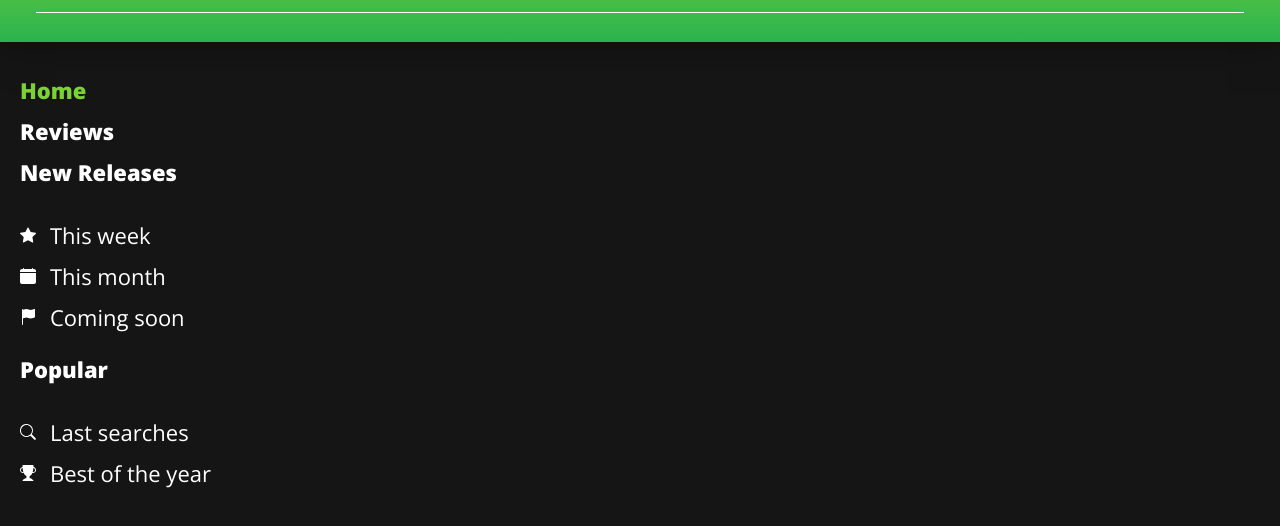
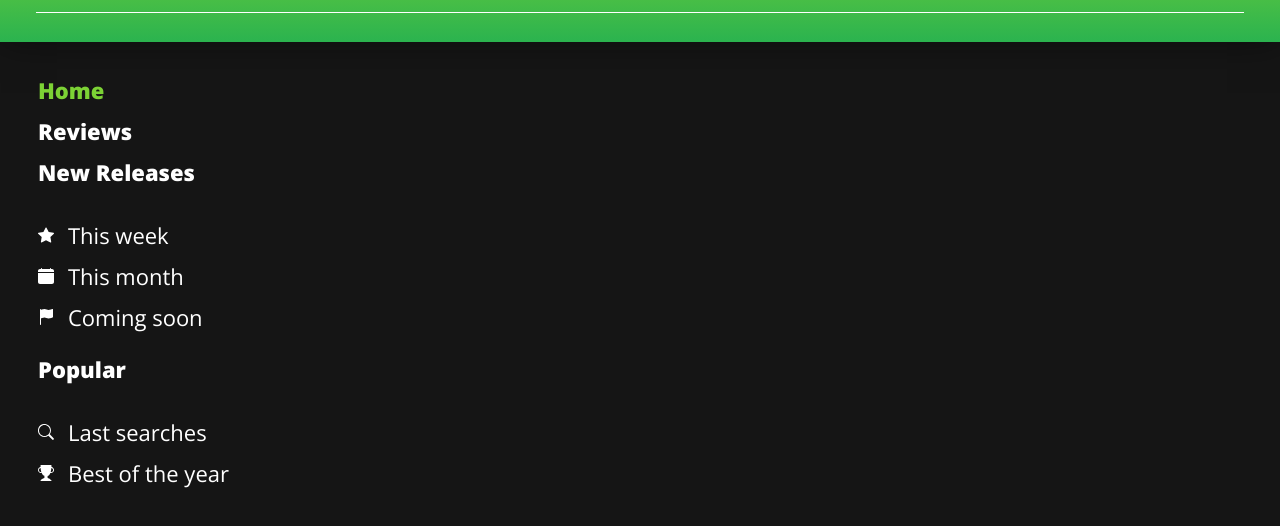
Before and after one commit to jonsak06/AltimetrikGameFinderApp, a plain HTML site: page index.html in a window 1280 px wide. Shown: the part 78-604 px from the top of the page. Drawn offline with nearby package versions, Linux system fonts and the light colour scheme.

Commit message:
fix: change homepage layout
Added a main container to contain the sidebar and the cards section

The homepage body flex direction is now set to column

```diff
--- a/index.html
+++ b/index.html
@@ -42,6 +42,7 @@
         </div>
         <hr class="header__line">
     </header>
+    <div class="main-container">
         <nav class="sidebar">
             <ul class="sidebar__items">
                 <li class="item"><a href="#" class="item__link item__link--active">Home</a></li>
@@ -102,6 +103,7 @@
                 </li>
             </ul>
         </nav>
+    </div>
 
 </body>
 
--- a/styles.css
+++ b/styles.css
@@ -445,6 +445,9 @@ body {
 /*Homepage styles*/
 .homepage-body {
     background: var(--color-bg-2);
+    flex-direction: column;
+    justify-content: flex-start;
+    align-items: flex-start;
 }
 
 .header {
@@ -557,14 +560,14 @@ body {
     justify-self: flex-end;
 }
 
+.main-container {
+    display: flex;
+}
+
 /*Sidebar*/
 .sidebar {
     width: 26rem;
-    height: auto;
-    position: absolute;
-    left: 0;
-    top: 12rem;
-    margin-left: 2rem;
+    margin-left: 3.8rem;
 }
 
 .sidebar__items {
```
Lines whose indentation alone changed are shown as unchanged.
